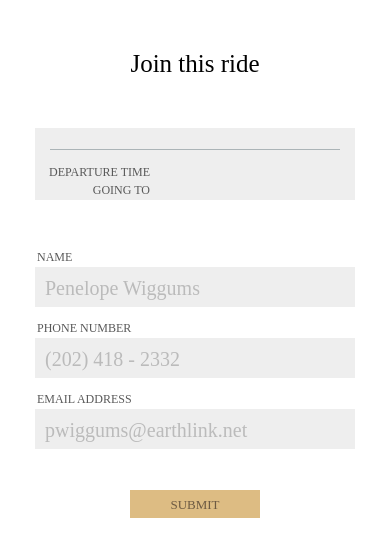
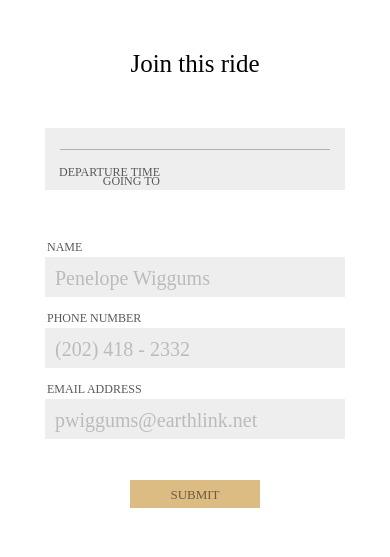
Before and after one commit to nikrdc/motorpool, a Flask app: template templates/add_rider.html in a window 390 px wide. Shown: the top 557 px of the page. Run offline with Flask 2, Linux system fonts and the light colour scheme; the template is opened without the code that fills it: values that come from a table or form of the project are taken from there, others are empty; some libraries are stand-ins or nearby versions; some web fonts are replaced.

Commit message:
made all 320px wide elements fit into 300px for phones

```diff
--- a/static/style.css
+++ b/static/style.css
@@ -106,20 +106,20 @@ body {
 
 .driver_card {
     background-color: #eee;
-    width: 320px;
+    width: 300px;
     margin: 0 auto 10px auto;
     font-family: 'WhitneyMedium';
-    font-size: 15px;
+    font-size: 14.5px;
 }
 
 .driver_name {
     font-family: 'WhitneyMedium';
     font-size: 18px;
-    padding: 10px 0 0 10px;
+    padding: 10px 0 0 12px;
 }
 
 .linebreak {
-    width: 290px;
+    width: 270px;
     border-bottom: 1px solid #abb4b7;
     margin: 6px auto 15px auto;
 }
@@ -134,25 +134,26 @@ body {
     text-align: right;
 }
 
-.date, .time, .location {
-    width: 190px;
+.direction {
+    margin: 10px 0 0 5px;
 }
 
-.date {
-    margin: -15px 0 0 125px;
+.datetime, .time, .location {
+    width: 150px;
+    line-height: 140%;
 }
 
-.time {
-    margin: 5px 0 18px 125px;
+.datetime {
+    margin: -16px 0 0 125px;
 }
 
 .location {
-    margin: -15px 0 0 125px;
+    margin: -16px 0 0 125px;
 }
 
 .driver_card ul {
     list-style-type: none;
-    margin: 5px 0 10px 85px;
+    margin: 6px 0 10px 85px;
 }
 
 .driver_card li {
@@ -195,7 +196,7 @@ body {
 /* Forms */
 
 .form {
-    width: 320px;
+    width: 300px;
     margin: 50px auto 0 auto;
 }
 
@@ -209,7 +210,7 @@ body {
 
 input[type="text"], input[type="password"] {
     background-color: #eee;
-    width: 320px;
+    width: 300px;
     height: 40px;
     border: none;
     font-size: 20px;
@@ -306,17 +307,17 @@ input[type="checkbox"]:checked {
 /* Event */
 
 #rides_there {
-    width: 320px;
+    width: 300px;
     float: left;
 }
 
 #rides_back {
-    width: 320px;
+    width: 300px;
     float: right;
 }
 
 #rides {
-    width: 660px;
+    width: 630px;
     margin: 0 auto;
 }
 
@@ -330,7 +331,7 @@ a {
 }
 
 .rider_button, .full_ride {
-    width: 314px;
+    width: 294px;
     background-color: #c0ccd0;
     color: #64696b;
     text-transform: uppercase;
@@ -378,7 +379,7 @@ a {
 }
 
 #driver_riders, #driver_info {
-    width: 320px;
+    width: 300px;
     margin: 0 auto;
 }
 
--- a/templates/add_rider.html
+++ b/templates/add_rider.html
@@ -23,10 +23,9 @@
         <div class="linebreak"></div>
 
         <div class="descriptor">Departure time</div>
-        <div class="date">{{ driver.datetime.strftime('%A %B %-d') }}</div>
-        <div class="time">{{ driver.datetime.strftime('%-I:%M %p') }}</div>
+        <div class="datetime">{{ driver.datetime.strftime('%A %B %-d, %-I:%M %p') }}</div>
 
-        <div class="descriptor">
+        <div class="descriptor direction">
             {% if driver.going_there %}
                 Leaving from
             {% else %}
```
Also changed, not shown: templates/event.html (+4 -6 lines).
